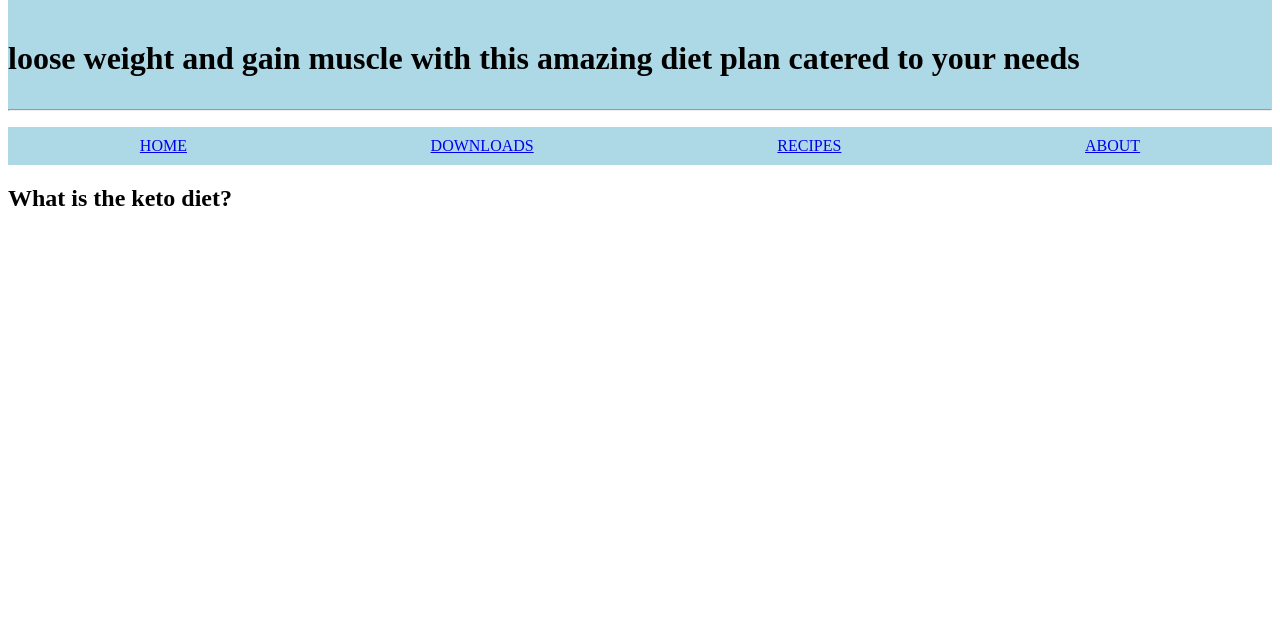
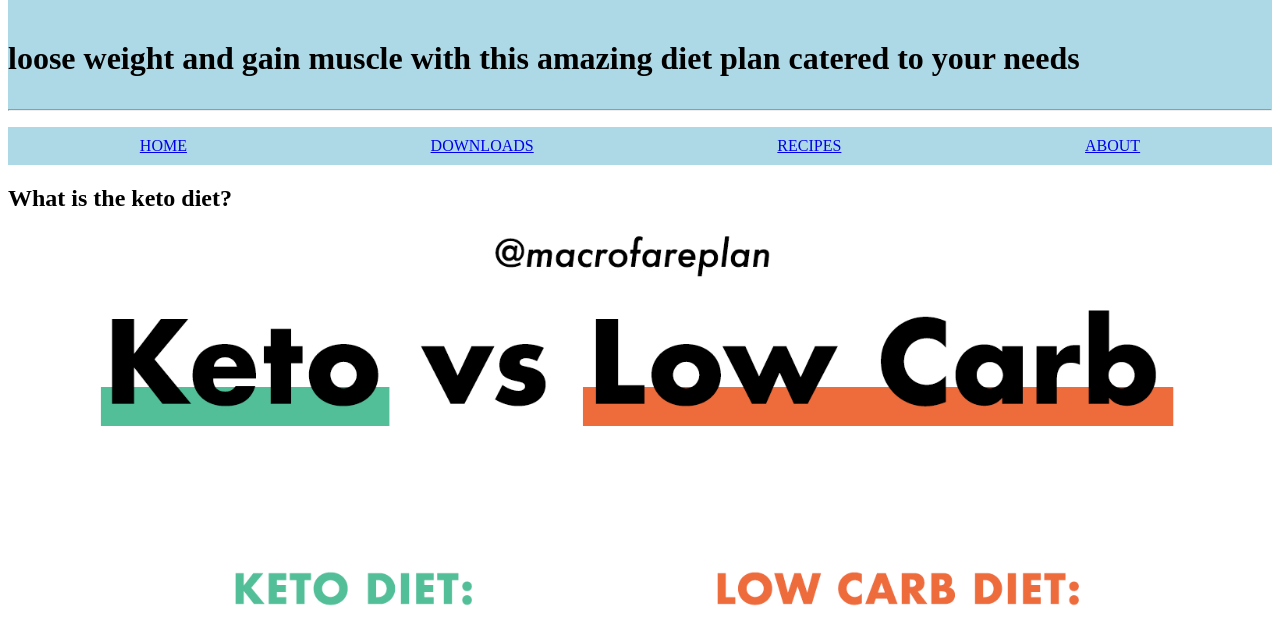
Before and after one commit to rhiannemock/keto-diet, a plain HTML site: page index.html in a window 1280 px wide. Shown: the part 120-748 px from the top of the page. Drawn offline with Linux system fonts and the light colour scheme.

Commit message:
updated with an image file on home page

```diff
--- a/index.html
+++ b/index.html
@@ -23,14 +23,12 @@
             <span><a href="downloads.html">Downloads</a></span>
             <span><a href="recipes.html">Recipes</a></span>
             <span><a href="information-hub.html">About</a></span>
-
-
-
     </nav>
     <main>
         <section>
             <div>
             <h2>What is the keto diet?</h2>
+            <img src="assets/images/diagram of carbs.png" alt="Image of proportions of carbs on a keto diet compared with a low carb diet"></a>
             </div>
         </section>
     </main>
```
Also changed, not shown: assets/css/style.css (line endings or trailing spaces), assets/images/diagram of carbs.png (added), assets/images/grocery list.jpg (added).
